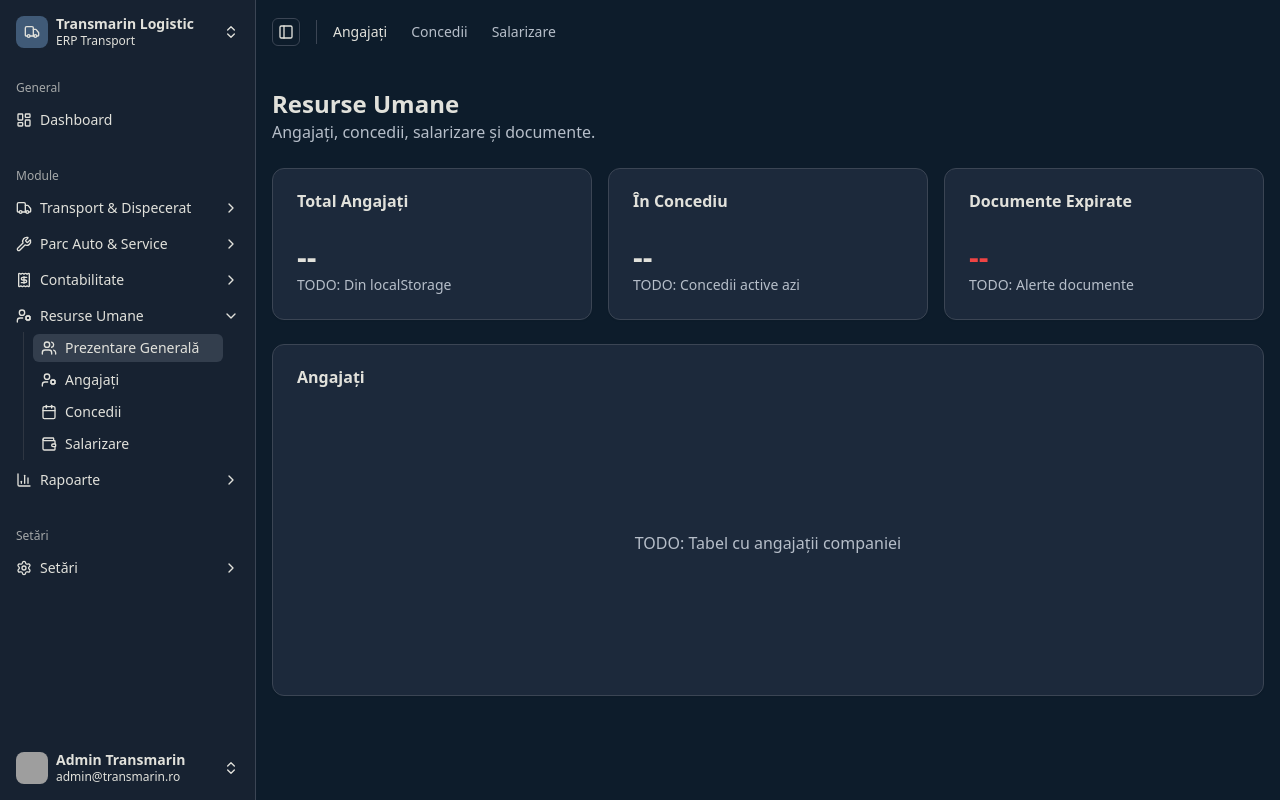
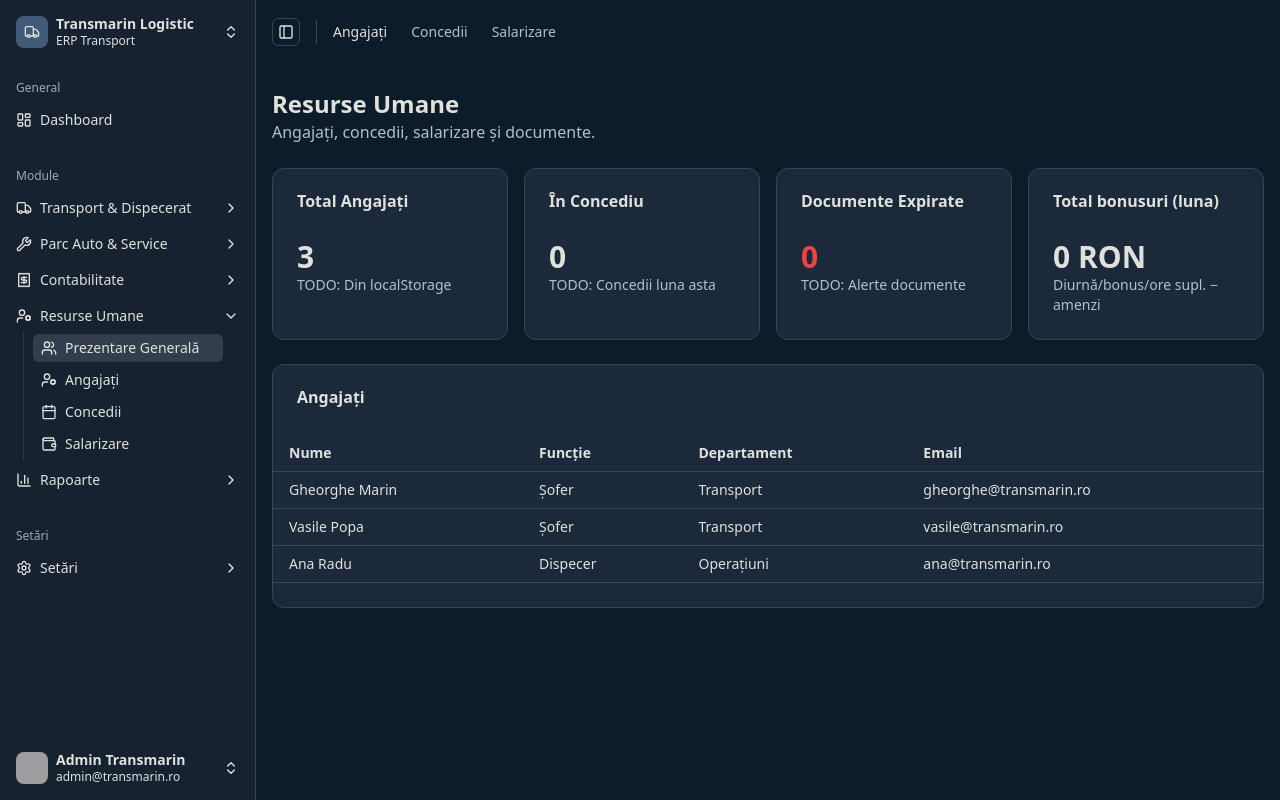
Before and after one commit to florinbadea046/Transmarin-Logistic, a React (Vite) app: page /hr in a window 1280 px wide. Built offline with nearby package versions, Linux system fonts and the light colour scheme; sample sign-in values are in the browser's storage; grey boxes are pictures that could not be loaded.

Commit message:
Add dynamic HR dashboard KPIs from localStorage

```diff
--- a/src/modules/hr/index.tsx
+++ b/src/modules/hr/index.tsx
@@ -20,6 +20,9 @@ import { Main } from "@/components/layout/main";
 import { TopNav } from "@/components/layout/top-nav";
 import { Card, CardContent, CardHeader, CardTitle } from "@/components/ui/card";
 import { useLocation } from "@tanstack/react-router";
+import { getCollection } from "@/utils/local-storage";
+import { STORAGE_KEYS } from "@/data/mock-data";
+import type { Employee, LeaveRequest, Bonus } from "@/modules/hr/types";
 
 const topNavLinks = [
   { title: "Angajați", href: "/hr/employees", isActive: false },
@@ -36,6 +39,42 @@ export default function HRPage() {
       (link.href === "/hr/employees" && pathname === "/hr"),
   }));
 
+  // Date din localStorage
+  const employees = getCollection<Employee>(STORAGE_KEYS.employees);
+  const leaves = getCollection<LeaveRequest>(STORAGE_KEYS.leaveRequests);
+  const bonuses = getCollection<Bonus>(STORAGE_KEYS.bonuses);
+
+  // Total angajați
+  const totalEmployees = employees.length;
+
+  // Concedii active azi
+  const today = new Date().toISOString().split("T")[0];
+
+  // Total bonusuri luna aceasta
+  const currentMonth = today.slice(0, 7);
+  const activeLeavesThisMonth = leaves.filter((l) => {
+    if (l.status !== "approved") return false;
+    // concediu care atinge luna curentă (simplificat)
+    return (
+      l.startDate.startsWith(currentMonth) || l.endDate.startsWith(currentMonth)
+    );
+  }).length;
+  const totalBonusesThisMonth = bonuses
+    .filter((b) => b.date.startsWith(currentMonth))
+    .reduce((sum, b) => {
+      const val =
+        b.type === "amenda" ? -Math.abs(b.amount) : Math.abs(b.amount);
+      return sum + val;
+    }, 0);
+
+  // Documente expirate
+  const expiredDocs = employees.reduce((count, emp) => {
+    const expired = emp.documents.filter(
+      (d) => d.expiryDate && d.expiryDate < today,
+    ).length;
+    return count + expired;
+  }, 0);
+
   return (
     <>
       <Header>
@@ -49,13 +88,13 @@ export default function HRPage() {
           </p>
         </div>
 
-        <div className="grid gap-4 sm:grid-cols-2 lg:grid-cols-3">
+        <div className="grid gap-4 sm:grid-cols-2 lg:grid-cols-4">
           <Card>
             <CardHeader>
               <CardTitle>Total Angajați</CardTitle>
             </CardHeader>
             <CardContent>
-              <p className="text-3xl font-bold">--</p>
+              <p className="text-3xl font-bold">{totalEmployees}</p>
               <p className="text-sm text-muted-foreground">
                 TODO: Din localStorage
               </p>
@@ -66,9 +105,9 @@ export default function HRPage() {
               <CardTitle>În Concediu</CardTitle>
             </CardHeader>
             <CardContent>
-              <p className="text-3xl font-bold">--</p>
+              <p className="text-3xl font-bold">{activeLeavesThisMonth}</p>
               <p className="text-sm text-muted-foreground">
-                TODO: Concedii active azi
+                TODO: Concedii luna asta
               </p>
             </CardContent>
           </Card>
@@ -77,9 +116,22 @@ export default function HRPage() {
               <CardTitle>Documente Expirate</CardTitle>
             </CardHeader>
             <CardContent>
-              <p className="text-3xl font-bold text-red-500">--</p>
+              <p className="text-3xl font-bold text-red-500">{expiredDocs}</p>
               <p className="text-sm text-muted-foreground">
                 TODO: Alerte documente
+              </p>
+            </CardContent>
+          </Card>
+          <Card>
+            <CardHeader>
+              <CardTitle>Total bonusuri (luna)</CardTitle>
+            </CardHeader>
+            <CardContent>
+              <p className="text-3xl font-bold">
+                {totalBonusesThisMonth.toLocaleString("ro-RO")} RON
+              </p>
+              <p className="text-sm text-muted-foreground">
+                Diurnă/bonus/ore supl. − amenzi
               </p>
             </CardContent>
           </Card>
@@ -89,8 +141,38 @@ export default function HRPage() {
           <CardHeader>
             <CardTitle>Angajați</CardTitle>
           </CardHeader>
-          <CardContent className="flex h-64 items-center justify-center text-muted-foreground">
-            TODO: Tabel cu angajații companiei
+          <CardContent className="overflow-auto p-0">
+            <table className="min-w-full text-sm">
+              <thead>
+                <tr className="border-b">
+                  <th className="px-4 py-2 text-left">Nume</th>
+                  <th className="px-4 py-2 text-left">Funcție</th>
+                  <th className="px-4 py-2 text-left">Departament</th>
+                  <th className="px-4 py-2 text-left">Email</th>
+                </tr>
+              </thead>
+              <tbody>
+                {employees.length === 0 ? (
+                  <tr>
+                    <td
+                      colSpan={4}
+                      className="px-4 py-8 text-center text-muted-foreground"
+                    >
+                      Nu există angajați înregistrați.
+                    </td>
+                  </tr>
+                ) : (
+                  employees.map((emp) => (
+                    <tr key={emp.id} className="border-b hover:bg-muted/30">
+                      <td className="px-4 py-2">{emp.name}</td>
+                      <td className="px-4 py-2">{emp.position}</td>
+                      <td className="px-4 py-2">{emp.department}</td>
+                      <td className="px-4 py-2">{emp.email}</td>
+                    </tr>
+                  ))
+                )}
+              </tbody>
+            </table>
           </CardContent>
         </Card>
       </Main>
```
